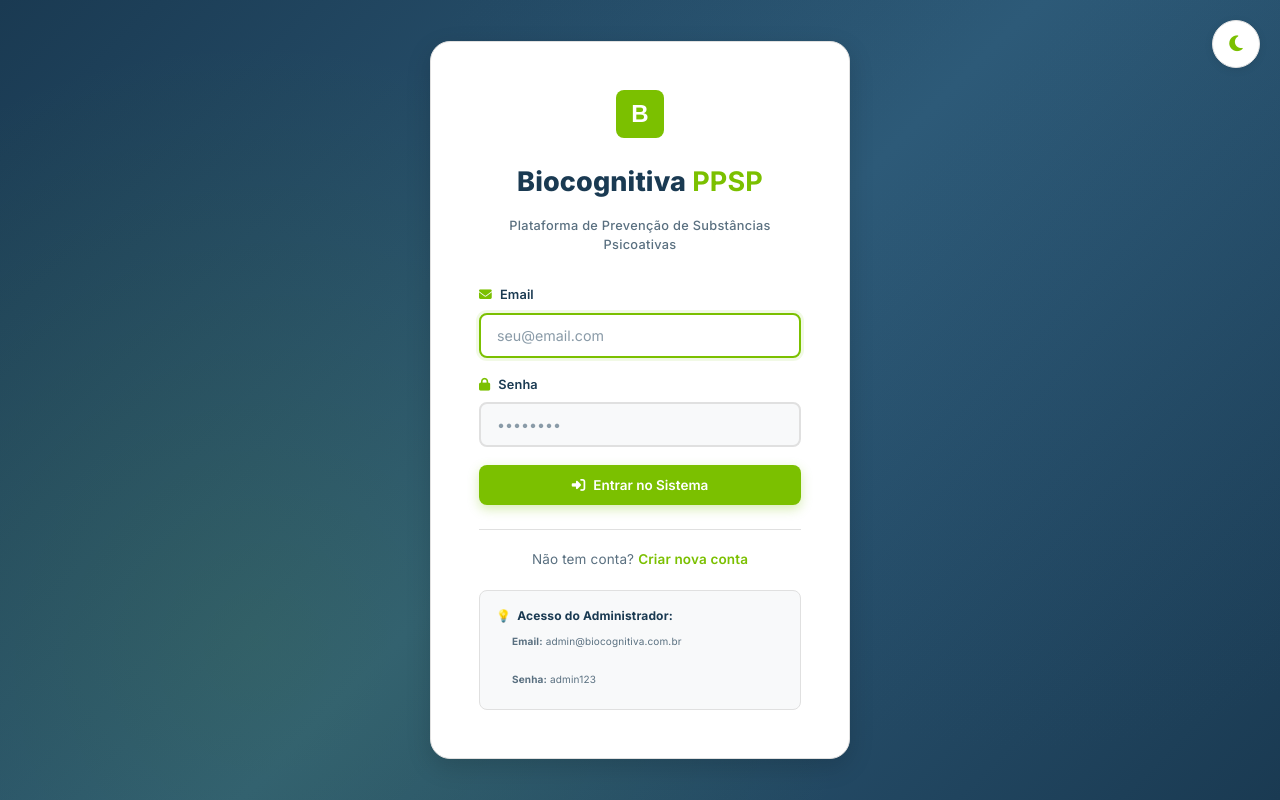
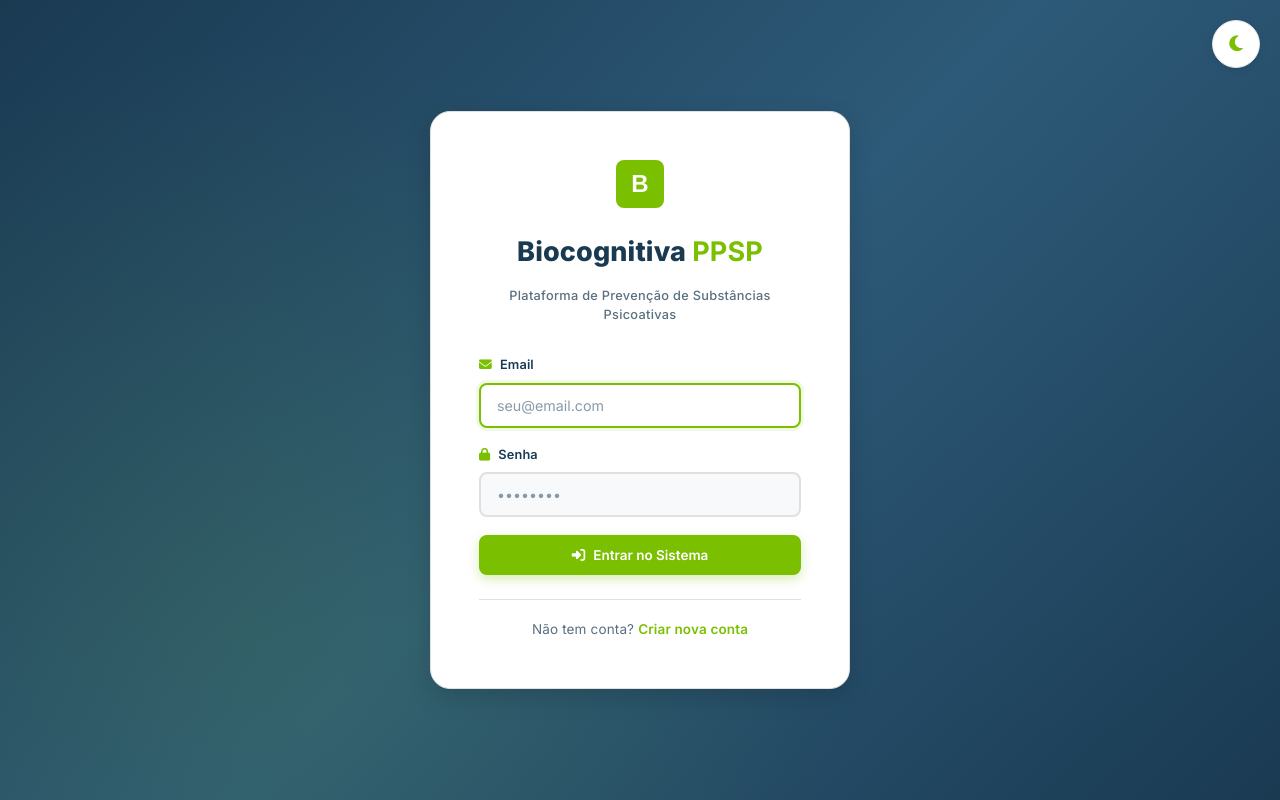
Before and after one commit to Thiagoluisvs/biocognitivaPPSP, a Flask app: page /login in a window 1280 px wide. Run offline with Flask 3, Linux system fonts and the light colour scheme.

Commit message:
Remove demo credentials from login page

```diff
--- a/templates/login.html
+++ b/templates/login.html
@@ -39,12 +39,6 @@
         <div class="auth-footer">
             <p>Não tem conta? <a href="{{ url_for('register') }}">Criar nova conta</a></p>
         </div>
-
-        <div class="demo-credentials">
-            <p><strong>Acesso do Administrador:</strong></p>
-            <small><strong>Email:</strong> admin@biocognitiva.com.br</small><br>
-            <small><strong>Senha:</strong> admin123</small>
-        </div>
     </div>
 </div>
 
```
